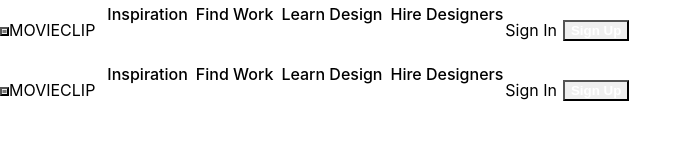
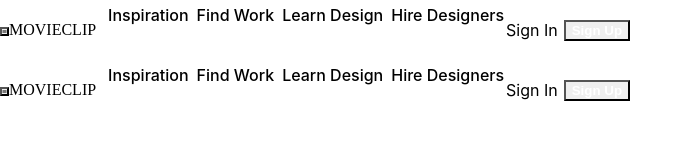
Before and after one commit to shuto-416/MovieClip, a Next.js app: page /Header in a window 1280 px wide. Shown: the top 160 px of the page, without its empty margins (0-693 px from the left). Built offline with nearby package versions, Linux system fonts and the light colour scheme.

Commit message:
remove error of useBreakpoitValue

```diff
--- a/pages/Header.tsx
+++ b/pages/Header.tsx
@@ -53,8 +53,8 @@ const Header = () => {
 
                 <Flex flex = {{ base: 1 }} justify = {{ lg: 'center', md: 'start' }} >
                     <Text
-                        // textAlign = {useBreakpointValue({ base: 'center', md: 'left' })} // ウィンドウサイズがmd以下ならcenter, md以上ならleft
-                        fontfamily = {'heading'}
+                        textAlign = {{ base: 'center', md:'left' }} // ウィンドウサイズがmd以下ならcenter, md以上ならleft
+                        fontFamily = {'heading'}
                         color={useColorModeValue('gray.800', 'white')}
                     >
                         MOVIECLIP
```
